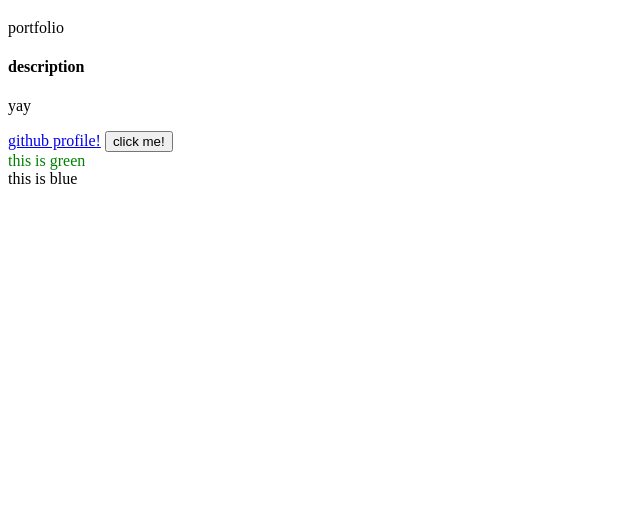
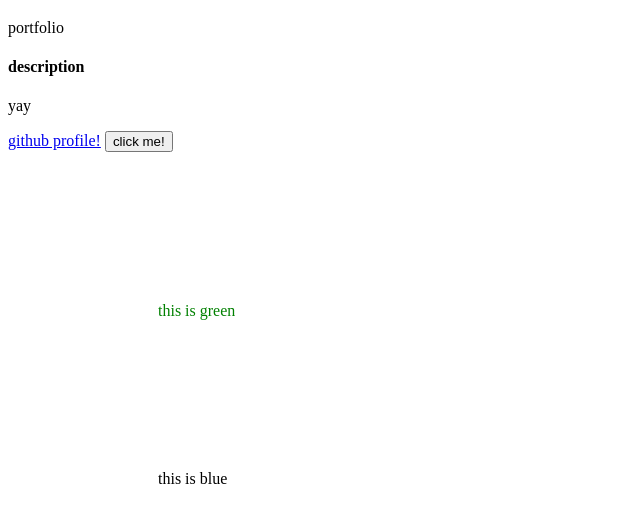
Before and after one commit to lynguyxn/lynguyxn.github.io, a plain HTML site: page index.html in a window 1280 px wide. Shown: the part 61-584 px from the top of the page, without its empty margins (0-640 px from the left). Drawn offline with Linux system fonts and the light colour scheme.

Commit message:
Update index.html

```diff
--- a/index.html
+++ b/index.html
@@ -5,14 +5,19 @@
             h1 {
                 color: purple;
             }
+            div {
+                margin: 150px;
+            }
             .content1 {
                 color: green;
+                padding: 0px;
             }
             #content2 {
                 color: #6495ED;
+                background-color: #FFFFFF;
             }
         </style>
-        <title>Ly Nguyen's Portfolio</title>
+        <title>Ly Nguyen | Portfolio</title>
     </head>
     <body>
         <h1>ly</h1>
```
